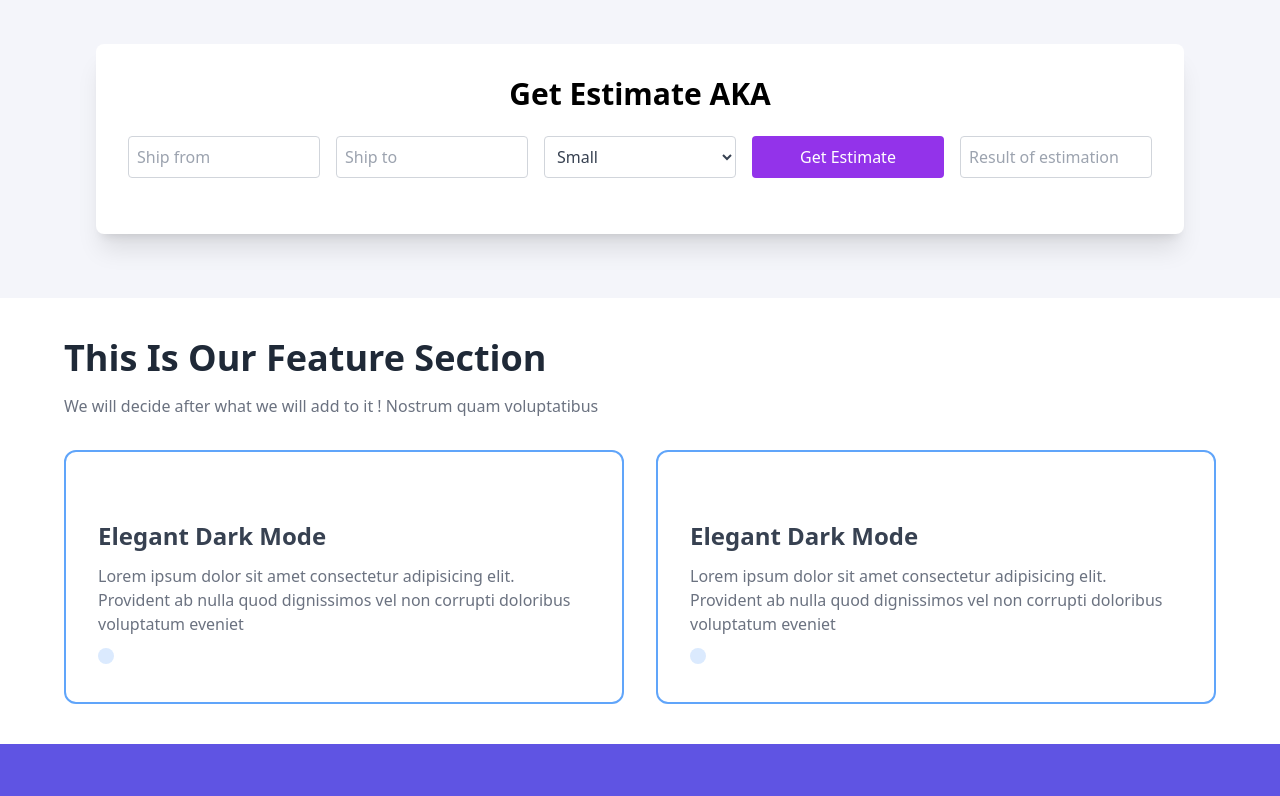
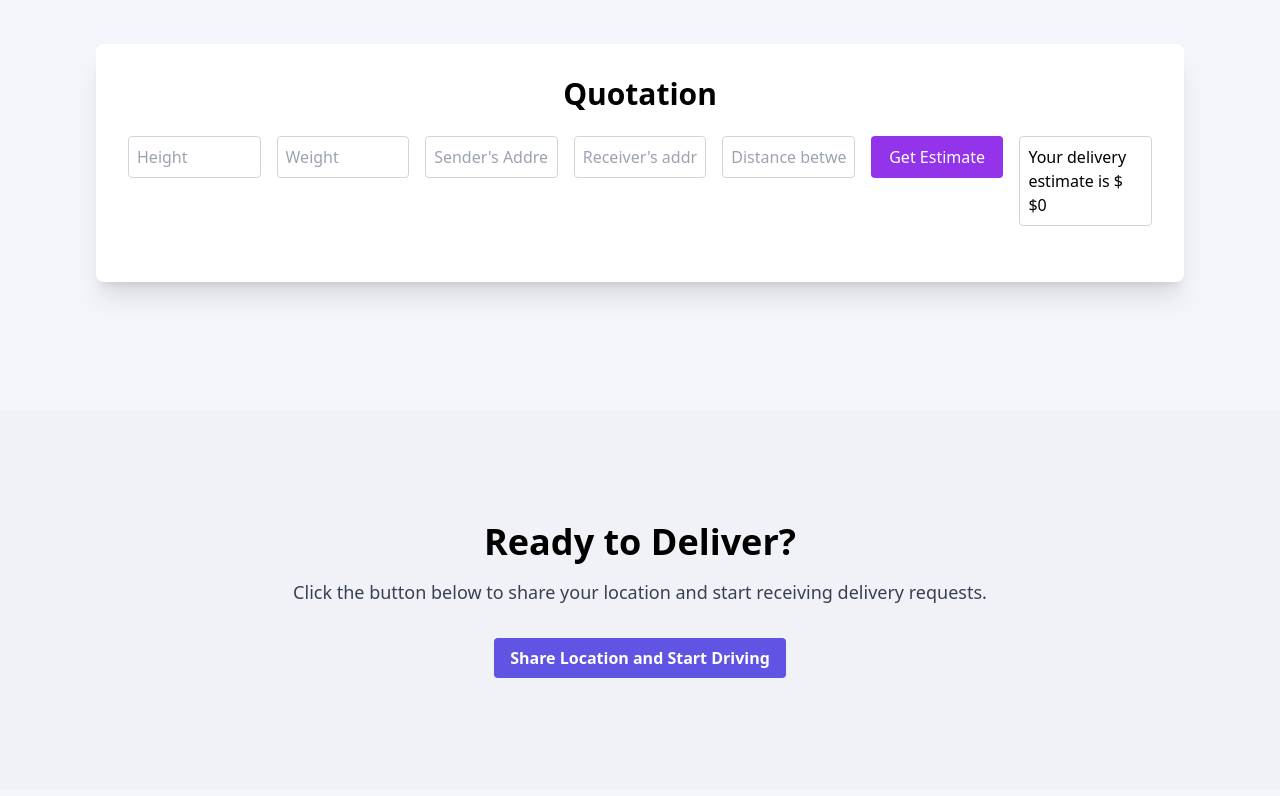
Before and after one commit to Fatoumatabintabarry/DeliveryService, a React (Vite) app in the folder client/: page / in a window 1280 px wide. Shown: the part 740-1536 px from the top of the page. Built offline with nearby package versions, Linux system fonts and the light colour scheme.

Commit message:
quotation implementation
quotation completed

```diff
--- a/client/package.json
+++ b/client/package.json
@@ -2,6 +2,7 @@
   "name": "deliveryservice",
   "private": true,
   "version": "0.0.0",
+  "proxy":"http://localhost:5000/",
   "type": "module",
   "scripts": {
     "start": "npm run dev",
--- a/client/src/Pages/DriverPortal.jsx
+++ b/client/src/Pages/DriverPortal.jsx
@@ -86,11 +86,7 @@ const DriverPortal = () => {
         </div>
       </div>
 
-      <div className={`${styles.paddingX} ${styles.flexStart} bg-[#5F54E3]`}>
-        <div className={`${styles.boxWidth}`}>
-          <Footer />
-        </div>
-      </div>
+
     </div>
   );
 };
--- a/client/src/Pages/choicePage.jsx
+++ b/client/src/Pages/choicePage.jsx
@@ -27,7 +27,7 @@ const choicePage = () => {
                   <p className="div">Create a delivery, track active deliveries, and</p>
                   <div className="text-wrapper-2">manage your account.</div>
                 </div>
-    </div>
+        </div>`
         <div className="section-link flex flex-col items-center gap-3 px-8 py-10 shadow-2xl shadow-indigo-500/40">
               <img className="SVG" alt="Svg" src={volant} />
                 <div className="text-wrapper">Drive</div>
--- a/client/src/Pages/home.jsx
+++ b/client/src/Pages/home.jsx
@@ -5,6 +5,7 @@ import '../index.css'
 import GetEstimate from '../components/GetEstimate'
 import {Navbar, Hero, Testimonial, Footer} from '../components/index';
 import Features from '../components/Features';
+import DriverPortal from './DriverPortal';
 
 const home = () => (
     // 1rst div will wrap up our entire page
@@ -24,11 +25,19 @@ const home = () => (
          </div>
         </div>
 
+
         <div className={` ${styles.paddingY} ${styles.flexStart} bg-[#F4F5FA]`}>
           <div className={`${styles.boxWidth}`}>
             <GetEstimate />
           </div>
          </div>
+
+         <div className={` ${styles.paddingY} ${styles.flexStart} bg-[#F4F5FA]`}>
+          <div className={`${styles.boxWidth}`}>
+            <DriverPortal />
+          </div>
+         </div>
+
           {/*3rd div is the hero section */}
         <div className={`bg-primary ${styles.flexStart}  `}>
           <div className={`${styles.boxWidth}`}>
@@ -36,7 +45,7 @@ const home = () => (
          </div>
         </div>
 
-
+        /*
     {/*4th div is for all different sections  */}
     <div className={` ${styles.paddingX} ${styles.flexStart} bg-[#5F54E3] `}>
           <div className={`${styles.boxWidth} bg-[#5F54E3] `}>
--- a/client/src/Pages/whyshiped.jsx
+++ b/client/src/Pages/whyshiped.jsx
@@ -3,17 +3,24 @@ import React from 'react'
 import styles from '../style'
 import '../index.css'
 import {Navbar,Testimonial, Footer} from '../components/index';
+import CommunicationForm from '../components/CommunicationForm';
 
 
 const whyshiped = () => {
   return (
+
     <div className="  w-full overflow-hidden ">
-      <div className={`${styles.paddingX} ${styles.flexCenter} bg-gradient-to-r from-violet-500 to-fuchsia-500`}>
+      <div className={`${styles.paddingX} ${styles.flexCenter} `}>
           <div className={`${styles.boxWidth}`}>
           <Navbar />
           </div>
       </div>
 
+      <div className={`${styles.paddingX} ${styles.flexCenter} `}>
+          <div className={`${styles.boxWidth}`}>
+          <CommunicationForm />
+         </div>
+        </div>
 
        {/*3rd div is the testimonial section section */}
        <div className={`bg-primary ${styles.flexStart} bg-white `}>
--- /dev/null
+++ b/client/src/components/CommunicationForm.jsx
@@ -0,0 +1,91 @@
+import React from 'react'
+
+const CommunicationForm = () => {
+  return (
+
+
+
+
+
+
+<div class="flex items-center justify-center p-12">
+
+  <div class="mx-auto w-full max-w-[550px]">
+    <form action="https://formbold.com/s/FORM_ID" method="POST">
+      <div class="mb-5">
+        <label
+          for="name"
+          class="mb-3 block text-base font-medium text-[#07074D]"
+        >
+          Full Name
+        </label>
+        <input
+          type="text"
+          name="name"
+          id="name"
+          placeholder="Full Name"
+          class="w-full rounded-md border border-[#e0e0e0] bg-white py-3 px-6 text-base font-medium text-[#6B7280] outline-none focus:border-[#6A64F1] focus:shadow-md"
+        />
+      </div>
+      <div class="mb-5">
+        <label
+          for="email"
+          class="mb-3 block text-base font-medium text-[#07074D]"
+        >
+          Email Address
+        </label>
+        <input
+          type="email"
+          name="email"
+          id="email"
+          placeholder="example@domain.com"
+          class="w-full rounded-md border border-[#e0e0e0] bg-white py-3 px-6 text-base font-medium text-[#6B7280] outline-none focus:border-[#6A64F1] focus:shadow-md"
+        />
+      </div>
+      <div class="mb-5">
+        <label
+          for="subject"
+          class="mb-3 block text-base font-medium text-[#07074D]"
+        >
+          Subject
+        </label>
+        <input
+          type="text"
+          name="subject"
+          id="subject"
+          placeholder="Enter your subject"
+          class="w-full rounded-md border border-[#e0e0e0] bg-white py-3 px-6 text-base font-medium text-[#6B7280] outline-none focus:border-[#6A64F1] focus:shadow-md"
+        />
+      </div>
+      <div class="mb-5">
+        <label
+          for="message"
+          class="mb-3 block text-base font-medium text-[#07074D]"
+        >
+          Message
+        </label>
+        <textarea
+          rows="4"
+          name="message"
+          id="message"
+          placeholder="Type your message"
+          class="w-full resize-none rounded-md border border-[#e0e0e0] bg-white py-3 px-6 text-base font-medium text-[#6B7280] outline-none focus:border-[#6A64F1] focus:shadow-md"
+        ></textarea>
+      </div>
+      <div>
+        <button
+          class="hover:shadow-form rounded-md bg-[#6A64F1] py-3 px-8 text-base font-semibold text-white outline-none"
+        >
+          Submit
+        </button>
+      </div>
+    </form>
+  </div>
+</div>
+
+
+
+  )
+}
+
+export default CommunicationForm
--- a/client/src/components/GetEstimate.jsx
+++ b/client/src/components/GetEstimate.jsx
@@ -1,66 +1,127 @@
-import React from 'react'
+
+import React,{useState} from 'react'
 import '../quotation.css'
 const GetEstimate = () => {
+  const [Height,setHeight] = useState('')
+  const [Weight,setWeight] = useState('')
+  const [Address1,setAddress1] = useState('')
+  const [Address2,setAddress2] = useState('')
+  const [Distance,setDistance] = useState('')
+  const [Price, setPrice] = useState(0);
+  function handleForm(event){
+      event.preventDefault()
+      let productDetails={
+          Height:Height,
+          Weight:Weight,
+          SAddress:Address1,
+          RAddress:Address2,
+          Distance:Distance
+      }
+      fetch("/api/quote",{
+          method:'post',
+          headers:{
+              "Content-Type":"application/json"
+          },
+          body:JSON.stringify(productDetails)
 
-  // Handler for form submission
-  const handleSubmit = (event) => {
-    event.preventDefault();
-    // Here you would handle your form submission, for example sending data to a server
-    console.log('Form submitted!');
-  };
 
-  return (
+      }).then(response=>response.json()).then(data => {
+          let DistanceFare=0;
+          let HeightCharges=0;
+          let WeightCharges=0;
+          if (data['Height'] > 0 && data['Height'] <= 12) {
+              if (data['Weight'] >= 1 && data['Weight'] <= 20) {
+                setPrice(data['Distance'] * 0.75);
+              } else if (data['Weight'] > 20) {
+                DistanceFare = data['Distance'] * 0.75;
+                WeightCharges = (data['Weight'] - 20) * 0.50;
+                setPrice(DistanceFare + WeightCharges);
+              }
+            }
+
+            if (data['Height'] > 12) {
+              if (data['Weight'] >= 1 && data['Weight'] <= 20) {
+                DistanceFare = data['Distance'] * 0.75;
+                HeightCharges = (data['Height'] - 12) * 0.05;
+                setPrice(DistanceFare + HeightCharges);
+              } else if (data['Weight'] > 20) {
+                DistanceFare = data['Distance'] * 0.75;
+                WeightCharges = (data['Weight'] - 20) * 0.50;
+                HeightCharges = (data['Height'] - 12) * 0.05;
+                setPrice(DistanceFare + HeightCharges + WeightCharges);
+              }
+            }
+
+            setData(data);
+          })
+          .catch((error) => {
+            console.error('Error fetching data:', error);
+          });
+
+        console.log('Clicked');
+      }
+      return(
         <div className='flex justify-center items-center form-container '>
         <div className='w-full px-4 md:px-32 lg:px-24'>
 
-    <form className="bg-white rounded-lg shadow-xl p-8 mt-10 md:mt-0 border-indigo-600 ">
-      <h1 className="text-2xl md:text-3xl font-bold text-center mb-6">
-        Get Estimate AKA
-      </h1>
+            <form onSubmit={handleForm} className="bg-white rounded-lg shadow-xl p-8 mt-10 md:mt-0 border-indigo-600 ">
+              <h4 className="text-2xl md:text-3xl font-bold text-center mb-6">Quotation</h4>
 
-      <div className="grid grid-cols-1 lg:grid-cols-5 gap-4  mb-6">
+              <div className="grid grid-cols-1 lg:grid-cols-7 gap-4  mb-6">
 
                   <div className="col-span-1 lg:col-span-1">
-          <input type="text" className="form-input w-full p-2 border border-gray-300 rounded" placeholder='Ship from' />
-          {/* Assuming the image is a button or an icon */}
+                    <input type="text" name="Height" onChange={e=>setHeight(e.target.value)}
+                    className="form-input w-full p-2 border border-gray-300 rounded"
+                    placeholder='Height'/>
                   </div>
 
                   <div className="col-span-1 lg:col-span-1">
-          <input type="text" className="form-input w-full p-2 border border-gray-300 rounded" placeholder='Ship to'/>
-          {/* Assuming the image is a button or an icon */}
+                  <input type="text" name="Weight" onChange={e=>setWeight(e.target.value)}
+                  className="form-input w-full p-2 border border-gray-300 rounded"
+                  placeholder='Weight'/>
                   </div>
 
                   <div className="col-span-1 lg:col-span-1">
-          <select name="PackageType" id="PackageType" className="form-select w-full p-2 border border-gray-300 rounded bg-white text-gray-700">
-            <option value="small">Small</option>
-            <option value="medium">Medium</option>
-            <option value="large">Large</option>
-          </select>
+                  <input type="text" name="Address1" onChange={e=>setAddress1(e.target.value)}
+                  className="form-input w-full p-2 border border-gray-300 rounded"
+                  placeholder="Sender's Address"/>
                   </div>
+
+                  <div className="col-span-1 lg:col-span-1">
+                  <input type="text" name="Address2" onChange={e=>setAddress2(e.target.value)}
+                  className="form-input w-full p-2 border border-gray-300 rounded"
+                  placeholder="Receiver's address"/>
+                  </div>
+
+                  <div className="col-span-1 lg:col-span-1">
+                  <input type="text" name="Distance" onChange={e=>setDistance(e.target.value)}
+                  className="form-input w-full p-2 border border-gray-300 rounded"
+                  placeholder="Distance between the source and destination" /><br/>
+                  </div>
+
+
 
                   <div className="col-span-1 lg:col-span-1">
                     <button type="submit" className="form-button-3 w-full p-2 border border-transparent
                     bg-purple-600 text-white rounded hover:bg-purple-700 focus:outline-none focus:ring-2
-            focus:ring-purple-500 focus:ring-opacity-50">
+                      focus:ring-purple-500 focus:ring-opacity-50"  value="Submit">
                       Get Estimate
                     </button>
                    </div>
 
-        <div className="col-span-1 lg:col-span-1">
-          <input type="text" className="form-input w-full p-2 border border-gray-300 rounded" placeholder='Result of estimation'/>
-          {/* Assuming the image is a button or an icon */}
+
+                 <div>
+                  <h4  className="form-input w-full p-2 border border-gray-300 rounded" > Your delivery estimate is  $ ${Price}</h4>
+                </div>
+
+               </div>
+
+            </form>
+
                 </div>
                 </div>
-    </form>
-  </div>
-</div>
+        )
 
-
-
-  );
-};
-
-
-
+}
 
 export default GetEstimate
--- a/client/src/quotation.css
+++ b/client/src/quotation.css
@@ -1,3 +1,45 @@
+/****CSS for quoation**/
+
+.App {
+    text-align: center;
+  }
+
+  .App-logo {
+    height: 40vmin;
+    pointer-events: none;
+  }
+
+  @media (prefers-reduced-motion: no-preference) {
+    .App-logo {
+      animation: App-logo-spin infinite 20s linear;
+    }
+  }
+
+  .App-header {
+    background-color: #282c34;
+    min-height: 100vh;
+    display: flex;
+    flex-direction: column;
+    align-items: center;
+    justify-content: center;
+    font-size: calc(10px + 2vmin);
+    color: white;
+  }
+
+  .App-link {
+    color: #61dafb;
+  }
+
+  @keyframes App-logo-spin {
+    from {
+      transform: rotate(0deg);
+    }
+    to {
+      transform: rotate(360deg);
+    }
+  }
+
+
 
 
 /** this css  is for choice page  send */
--- a/client/vite.config.js
+++ b/client/vite.config.js
@@ -4,4 +4,9 @@ import react from '@vitejs/plugin-react-swc'
 // https://vitejs.dev/config/
 export default defineConfig({
   plugins: [react()],
+  server: {
+    proxy: {
+      '/api': 'http://localhost:5000/'
+    }
+  }
 })
--- a/package.json
+++ b/package.json
@@ -5,6 +5,7 @@
   "type": "module",
   "main": "server.js",
   "dependencies": {
+    "body-parser": "^1.20.2",
     "bson": "^6.2.0",
     "debug": "^4.3.4",
     "express": "^4.18.2",
```
Also changed, not shown: client/src/App.jsx (line endings or trailing spaces), 2 other files (tests, documents, lock files or other folders). Lines whose indentation alone changed are shown as unchanged.
